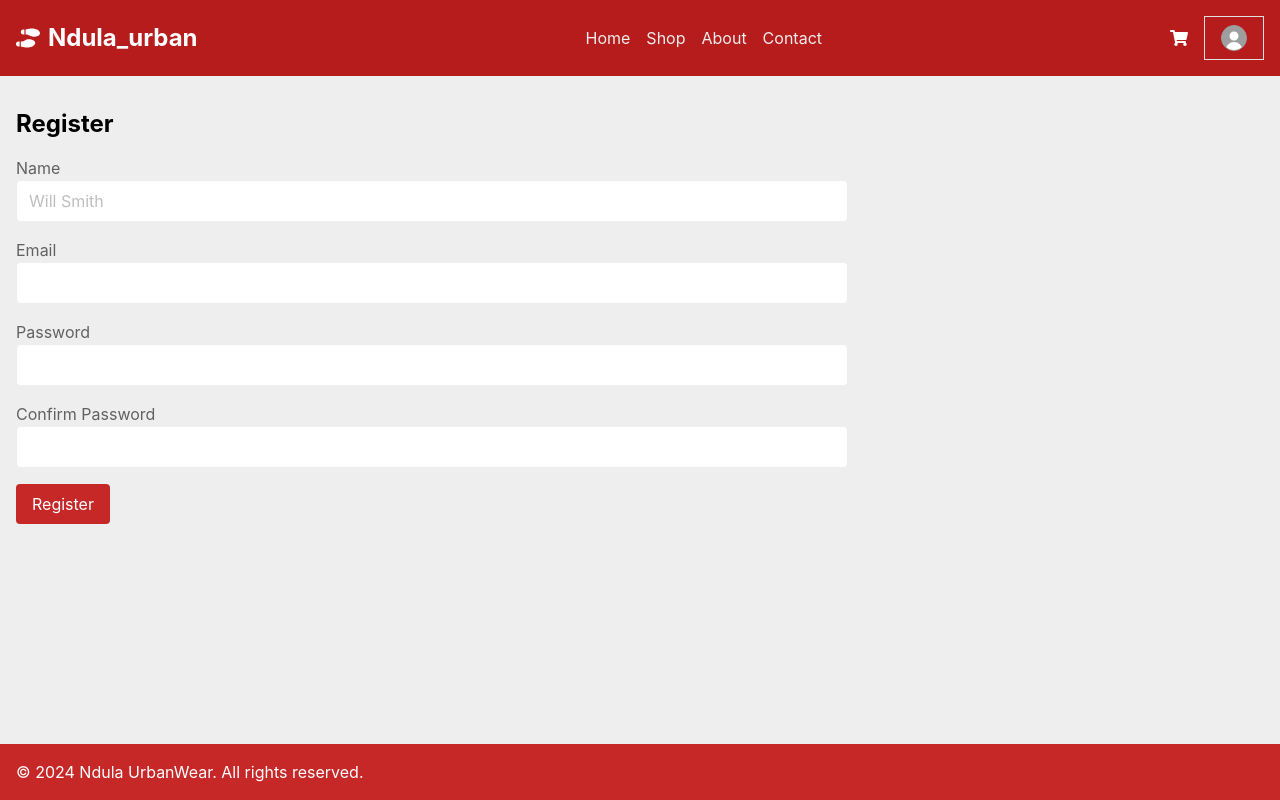
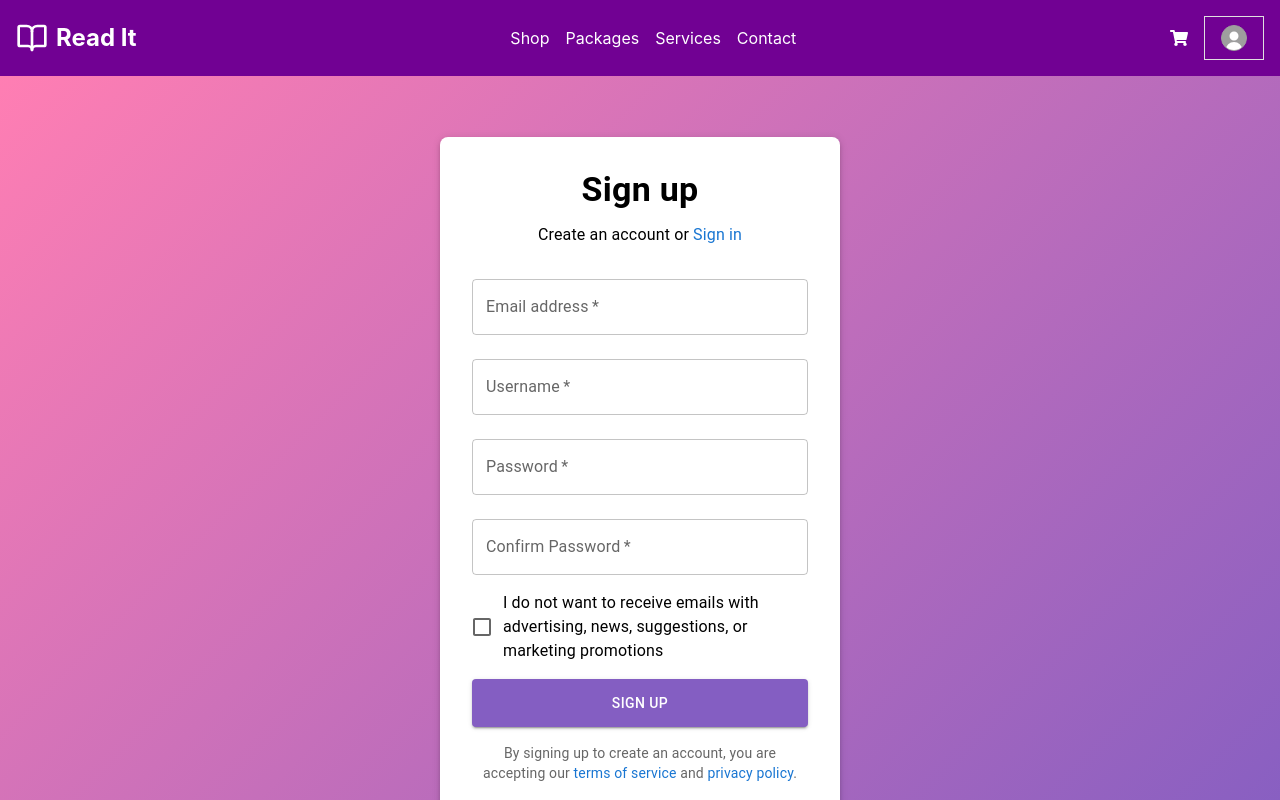
Before and after one commit to ignatiusratemo26/frontend, a React (Create React App) app: page /register in a window 1280 px wide. Shown: the top 800 px of the page. Built offline with nearby package versions, Linux system fonts and the light colour scheme; no server answers.

Commit message:
implemented the search bar on the shop

```diff
--- a/package.json
+++ b/package.json
@@ -1,14 +1,18 @@
 {
-  "name": "my-ecommerce-app",
+  "name": "readit",
   "version": "0.1.0",
   "private": true,
   "dependencies": {
+    "@emotion/react": "^11.13.5",
+    "@emotion/styled": "^11.13.5",
     "@material-tailwind/react": "^2.1.10",
+    "@mui/material": "^6.1.10",
     "@splinetool/react-spline": "^4.0.0",
     "@testing-library/jest-dom": "^5.17.0",
     "@testing-library/react": "^13.4.0",
     "@testing-library/user-event": "^13.5.0",
     "axios": "^1.7.7",
+    "lucide-react": "^0.468.0",
     "react": "^18.3.1",
     "react-dom": "^18.3.1",
     "react-icons": "^5.3.0",
--- a/src/components/Footer.js
+++ b/src/components/Footer.js
@@ -1,8 +1,10 @@
 import React from "react";
 
 const Footer = () => (
-    <footer className="bg-red-800 text-white p-4 mt-auto">
-      <p>&copy; 2024 Ndula UrbanWear. All rights reserved.</p>
-    </footer>
+    <footer className="bg-[#710193] text-white py-8">
+    <div className="container mx-auto px-4 text-center">
+      <p>&copy; 2024 Read It. All rights reserved.</p>
+    </div>
+  </footer>
   );
   export default Footer;
--- a/src/components/Header.js
+++ b/src/components/Header.js
@@ -3,9 +3,9 @@ import { FaShoePrints, FaShoppingCart, FaUser, FaBars, FaTimes } from 'react-ico
 import { Link } from 'react-router-dom';
 import { UserContext } from '../UserContext';
 import { CartContext } from './CartContext';
+import { BookOpen, Gift, MessageCircle, Coffee, ShoppingBag, Heart } from 'lucide-react'
 
-
-const Header = ({ toggleCart }) => {
+const Header = ({ toggleCart, setCurrentPage }) => {
   const [isMenuOpen, setIsMenuOpen] = useState(false);
   const { cartItems } = useContext(CartContext);
   const {user} = useContext(UserContext);
@@ -15,56 +15,26 @@ const Header = ({ toggleCart }) => {
   };
 
   return (
-    <header className="bg-red-900 p-4">
-      <div className="container mx-auto flex justify-between items-center">
-        {/* Logo Section */}
-        <div className="flex items-center text-white">
-          <FaShoePrints className="text-2xl mr-2" />
-          <h1 className="font-bold text-lg md:text-2xl text-white">Ndula_urban</h1>
-        </div>
+     <header className="bg-[#710193] text-white py-4">
+     <div className="container mx-auto px-4 flex justify-between items-center">
+       <div className="flex items-center space-x-2">
+        <Link to="/" className="flex items-center space-x-2">
+         <BookOpen className="h-8 w-8" />
+         <span  className="text-2xl font-bold">Read It</span>
+        </Link>
+       </div>
+       <nav>
+         <ul className="flex space-x-4">
+          <Link to="/shop" className="hover:text-[#ecf0f1]">
+           <li className="hover:text-[#ecf0f1]">Shop</li>
+           </Link>
+           <li><a href="#packages" className="hover:text-[#ecf0f1]">Packages</a></li>
+           <li><a href="#services" className="hover:text-[#ecf0f1]">Services</a></li>
+           <li><a href="#contact" className="hover:text-[#ecf0f1]">Contact</a></li>
+         </ul>
+       </nav>
 
-        {/* Hamburger Menu for Small Screens */}
-        <div className="sm:hidden">
-          <button onClick={toggleMenu} className="icon-button">
-            {isMenuOpen ? <FaTimes className="text-2xl" /> : <FaBars className="text-2xl" />}
-          </button>
-        </div>
 
-        {/* Navigation Links */}
-        <nav
-          className={`${
-            isMenuOpen ? 'block' : 'hidden'
-          } ml-10 absolute top-16 left-0  lg:bg-transparent sm:static sm:flex sm:space-x-4 p-4 sm:p-0 shadow-md sm:shadow-none z-10 bg-red-900`}
-        >
-          <Link
-            to="/"
-            className="nav-link hover:font-bold block sm:inline text-gray-200 lg:bg-transparent "
-            onClick={() => setIsMenuOpen(false)}
-          >
-            Home
-          </Link>
-          <Link
-            to="/shop"
-            className="nav-link hover:font-bold block sm:inline text-gray-200 lg:bg-transparent"
-            onClick={() => setIsMenuOpen(false)}
-          >
-            Shop
-          </Link>
-          <Link
-            to="/about"
-            className="nav-link hover:font-bold block sm:inline text-gray-200 lg:bg-transparent "
-            onClick={() => setIsMenuOpen(false)}
-          >
-            About
-          </Link>
-          <Link
-            to="/contact"
-            className="nav-link hover:font-bold block lg:bg-transparent sm:inline text-gray-200 "
-            onClick={() => setIsMenuOpen(false)}
-          >
-            Contact
-          </Link>
-            </nav>
 
             {/* Cart and User Icons */}
             <div className="flex items-center space-x-4">
@@ -93,8 +63,8 @@ const Header = ({ toggleCart }) => {
             )}
           </Link>
         </div>
-      </div>
-    </header>
+     </div>
+   </header>
   );
 };
 
--- a/src/pages/HomePage.js
+++ b/src/pages/HomePage.js
@@ -1,52 +1,89 @@
-import React from "react";
-import PopularShoes from '../components/PopularShoes.js';
-import runningShoes from '../images/running_shoes.webp';
-import logo1 from '../images/nikeLogo.png';
-import logo2 from '../images/adidasLogo.jpeg';
-import logo3 from '../images/skechersLogo.jpeg';
-import logo4 from '../images/logo4.webp';
-import { Link } from "react-router-dom";
+import React, { useState, useEffect } from "react";
+import { Link, useNavigate } from "react-router-dom";
+import { BookOpen } from "lucide-react";
+import { Button } from "@mui/material";
+import { fetchSubscriptions } from "../Api"; // Import the fetchSubscriptions function
 
 const HomePage = ({ setCurrentPage }) => {
+  const navigate = useNavigate();
+  const [subscriptions, setSubscriptions] = useState([]);
 
+  useEffect(() => {
+    const loadSubscriptions = async () => {
+      try {
+        // Fetch subscription data
+        const data = await fetchSubscriptions();
+        setSubscriptions(data); // Update state with fetched data
+      } catch (error) {
+        console.error("Failed to load subscriptions:", error);
+      }
+    };
+
+    loadSubscriptions();
+  }, []);
+
+  const handleJoinNowClick = () => {
+    navigate("/login");
+  };
 
   return (
     <div className="container mx-auto px-4 py-8 relative overflow-hidden">
-        {/* Existing content */}
-        <div className="flex flex-col md:flex-row items-center mb-12">
-          <div className="md:w-1/2 mb-8 md:mb-0">
-            <h1 className="text-4xl text-black font-bold mb-4 animate-fade-in">Step into Style</h1>
-            <p className="text-xl text-black mb-6 animate-fade-in animation-delay-300">Discover the perfect shoes for every occasion.</p>
-            <button onClick={() => setCurrentPage('shop')} className="shop-now-button animate-bounce">Shop Now</button>
+      {/* Hero Section */}
+      <section className="py-20 text-center">
+        <h1 className="text-5xl font-bold mb-4">Welcome to Read It</h1>
+        <p className="text-xl mb-8">
+          Join our online book club and dive into a world of literary adventures!
+        </p>
+        <Button
+          onClick={handleJoinNowClick}
+          variant="contained"
+          style={{ backgroundColor: "#710193" }}
+          size="large"
+        >
+          Get Started
+        </Button>
+      </section>
+
+      {/* About Section */}
+      <section id="about" className="py-16 bg-white rounded-lg shadow-lg">
+        <div className="container mx-auto px-4">
+          <h2 className="text-3xl font-bold mb-8 text-center">About Read It</h2>
+          <p className="text-lg text-center max-w-3xl mx-auto">
+            Read It is an online book club offering monthly subscriptions with
+            a large selection of books across different genres. We provide a
+            platform for book lovers to connect, discuss, and explore new
+            literary worlds together.
+          </p>
         </div>
-          <div className="md:w-1/2">
-            <img src={runningShoes} alt="Featured Shoe" className="w-full h-auto rounded-lg shadow-lg featured-image animate-float" />
+      </section>
+
+      {/* Packages Section */}
+      <section id="packages" className="py-16">
+        <div className="container mx-auto px-4">
+          <h2 className="text-3xl font-bold mb-8 text-center">Our Packages</h2>
+          <div className="grid md:grid-cols-3 gap-8">
+            {subscriptions.map((pkg, index) => (
+              <div
+                key={index}
+                className="bg-white p-6 rounded-lg shadow-lg"
+              >
+                <h3 className="text-2xl font-bold mb-4">{pkg.name}</h3>
+                <p className="text-xl font-semibold mb-4 text-[#2c3e50]">
+                  Ksh {pkg.price}/month
+                </p>
+                <ul className="space-y-2">
+                  {pkg.features.map((feature, fIndex) => (
+                    <li key={fIndex} className="flex items-start">
+                      <BookOpen className="h-5 w-5 mr-2 text-[#2c3e50] flex-shrink-0" />
+                      <span>{feature}</span>
+                    </li>
+                  ))}
+                </ul>
+              </div>
+            ))}
           </div>
         </div>
-        <div className="mb-12">
-          <PopularShoes />
-        </div>
-        <div className="grid grid-cols-1 md:grid-cols-2 gap-8">
-          <div className="feature-card bg-white p-6 rounded-lg shadow-md animate-slide-in-left">
-            <h2 className="text-2xl text-black font-semibold mb-4">Featured Collection</h2>
-            <p className="mb-4 text-gray-700">Discover our latest arrivals and bestsellers.</p>
-            <Link to="/shop" className="visible-button bg-red-500">Shop Now</Link>
-          </div>
-          <div className="feature-card bg-white p-6 rounded-lg shadow-md animate-slide-in-right">
-            <h2 className="text-2xl font-semibold mb-4 text-black">About Us</h2>
-            <p className="mb-4 text-gray-700">At ShoeShop, we're passionate about providing high-quality footwear for every occasion. Our curated collection features the latest trends and timeless classics to keep you stepping in style.</p>
-            <button onClick={() => setCurrentPage('about')} className="visible-button">Learn More</button>
-          </div>
-        </div>
-        <div className="mt-12 bg-white p-6 rounded-lg animate-fade-in animation-delay-600">
-          <h2 className="text-2xl text-gray-600 font-semibold mb-4 text-center">Our Brands</h2>
-          <div className="flex justify-around items-center">
-            <img src={logo1} alt="Brand 1" className="h-20 animate-pulse" />
-            <img src={logo2} alt="Brand 2" className="h-20 animate-pulse animation-delay-150" />
-            <img src={logo3} alt="Brand 3" className="h-20 animate-pulse animation-delay-300" />
-            <img src={logo4} alt="Brand 4" className="h-20 animate-pulse animation-delay-450" />
-          </div>
-        </div>
+      </section>
     </div>
   );
 };
--- a/src/pages/LoginPage.js
+++ b/src/pages/LoginPage.js
@@ -60,7 +60,7 @@ const LoginPage = () => {
             required
           />
         </div>
-        <button type="submit" className="bg-red-800 text-white px-4 py-2 rounded">
+        <button type="submit" className="bg-[#2c3e50] text-white px-4 py-2 rounded">
           Login
         </button>
           <div className="text-center py-2 text-gray-500">
--- a/src/pages/RegisterPage.js
+++ b/src/pages/RegisterPage.js
@@ -1,13 +1,22 @@
-// FILE: pages/RegisterPage.js
 import React, { useState } from 'react';
 import axios from 'axios';
 import { useNavigate } from 'react-router-dom';
+import {
+  TextField,
+  Button,
+  Checkbox,
+  FormControlLabel,
+  Typography,
+  Box,
+  Link,
+} from '@mui/material';
 
 const RegisterPage = () => {
   const [email, setEmail] = useState('');
   const [name, setName] = useState('');
   const [password, setPassword] = useState('');
   const [confirmPassword, setConfirmPassword] = useState('');
+  const [marketingOptOut, setMarketingOptOut] = useState(false);
   const navigate = useNavigate();
 
   const handleRegister = async (e) => {
@@ -17,7 +26,11 @@ const RegisterPage = () => {
       return;
     }
     try {
-      const response = await axios.post('/api/register', { name ,email,password });
+      const response = await axios.post('/api/register', {
+        name,
+        email,
+        password,
+      });
       console.log('Registration successful:', response);
       navigate('/login');
     } catch (error) {
@@ -26,55 +39,112 @@ const RegisterPage = () => {
   };
 
   return (
-    <div className="container mx-auto px-4 py-8">
-      <h2 className="text-2xl font-bold mb-4">Register</h2>
-      <form onSubmit={handleRegister}>
-        <div className="mb-4">
-          <label className="block text-gray-700">Name</label>
-          <input
-            type="text"
-            placeholder='Will Smith'
-            value={name}
-            onChange={(e) => setName(e.target.value)}
-            className="w-8/12 px-3 py-2 border rounded"
-            required
-          />
-        </div>
-        <div className="mb-4">
-          <label className="block text-gray-700">Email</label>
-          <input
+    <Box
+      sx={{
+        display: 'flex',
+        flexDirection: 'column',
+        alignItems: 'center',
+        justifyContent: 'center',
+        minHeight: '100vh',
+        background: 'linear-gradient(135deg, #ff7eb3, #845ec2)',
+        padding: 2,
+      }}
+    >
+      <Box
+        sx={{
+          width: '100%',
+          maxWidth: 400,
+          backgroundColor: 'white',
+          padding: 4,
+          borderRadius: 2,
+          boxShadow: 3,
+        }}
+      >
+        <Typography variant="h4" align="center" fontWeight="bold" gutterBottom>
+          Sign up
+        </Typography>
+        <Typography align="center" sx={{ mb: 2 }}>
+          Create an account or{' '}
+          <Link href="/login" underline="hover" color="primary">
+            Sign in
+          </Link>
+        </Typography>
+        <form onSubmit={handleRegister}>
+          <TextField
+            label="Email address"
             type="email"
             value={email}
             onChange={(e) => setEmail(e.target.value)}
-            className="w-8/12 px-3 py-2 border rounded"
+            fullWidth
+            margin="normal"
             required
           />
-        </div>
-        <div className="mb-4">
-          <label className="block text-gray-700">Password</label>
-          <input
+          <TextField
+            label="Username"
+            value={name}
+            onChange={(e) => setName(e.target.value)}
+            fullWidth
+            margin="normal"
+            required
+          />
+          <TextField
+            label="Password"
             type="password"
             value={password}
             onChange={(e) => setPassword(e.target.value)}
-            className="w-8/12 px-3 py-2 border rounded"
+            fullWidth
+            margin="normal"
             required
           />
-        </div>
-        <div className="mb-4">
-          <label className="block text-gray-700">Confirm Password</label>
-          <input
+          <TextField
+            label="Confirm Password"
             type="password"
             value={confirmPassword}
             onChange={(e) => setConfirmPassword(e.target.value)}
-            className="w-8/12 px-3 py-2 border rounded"
+            fullWidth
+            margin="normal"
             required
           />
-        </div>
-        <button type="submit" className="bg-red-800 text-white px-4 py-2 rounded">
-          Register
-        </button>
-      </form>
-    </div>
+          <FormControlLabel
+            control={
+              <Checkbox
+                checked={marketingOptOut}
+                onChange={(e) => setMarketingOptOut(e.target.checked)}
+                color="primary"
+              />
+            }
+            label="I do not want to receive emails with advertising, news, suggestions, or marketing promotions"
+            sx={{ mt: 1, mb: 2 }}
+          />
+          <Button
+            type="submit"
+            fullWidth
+            variant="contained"
+            sx={{
+              backgroundColor: '#845ec2',
+              '&:hover': { backgroundColor: '#6d48a8' },
+              py: 1.5,
+            }}
+          >
+            Sign up
+          </Button>
+        </form>
+        <Typography
+          variant="body2"
+          align="center"
+          sx={{ mt: 2, color: 'text.secondary' }}
+        >
+          By signing up to create an account, you are accepting our{' '}
+          <Link href="#" underline="hover">
+            terms of service
+          </Link>{' '}
+          and{' '}
+          <Link href="#" underline="hover">
+            privacy policy
+          </Link>.
+        </Typography>
+      </Box>
+    </Box>
   );
 };
 
--- a/src/pages/ShopPage.js
+++ b/src/pages/ShopPage.js
@@ -1,28 +1,40 @@
-import React, {useState} from "react";
+import React, { useState } from "react";
 import ProductGrid from "../components/ProductGrid";
 
 const ShopPage = ({ products, addToCart }) => {
   const [category, setCategory] = useState('all');
+  const [searchQuery, setSearchQuery] = useState('');
+  const genres = ['All', 'Dystopian', 'Mystery', 'Classic Literature', 'Fantasy', 'Romance', 'Sci-Fi', 'Biography', 'Non-Fiction', 'Philosophy', 'Science Fiction'];
 
-    const filteredProducts = category === 'all'
-      ? products
-      : products.filter(product => product.category === category);
+  const filteredProducts = products.filter(product => {
+    const matchesCategory = category === 'all' || product.category.toLowerCase() === category;
+    const matchesSearch = product.name.toLowerCase().includes(searchQuery.toLowerCase());
+    return matchesCategory && matchesSearch;
+  });
 
   return (
     <div className="shop-page-container">
       <h1 className="text-4xl text-black font-bold text-center mb-8 mt-16">Shop Our Collection</h1>
       <div className="mb-8 flex justify-center">
-          <div className="filter-container bg-red-500">
-            <label className="mr-2">Filter by:</label>
+        <div className="filter-container bg-purple-200 text-gray p-2 rounded-lg shadow-md flex items-center">
+          <input
+            type="text"
+            placeholder="Search..."
+            value={searchQuery}
+            onChange={(e) => setSearchQuery(e.target.value)}
+            className="search-input p-2 border rounded mr-4"
+          />
+          <label className="mr-2 font-medium">Filter by:</label>
           <select
             value={category}
             onChange={(e) => setCategory(e.target.value)}
-              className="filter-select"
+            className="filter-select p-2 border rounded"
           >
-              <option value="all">All</option>
-              <option value="shoes">Shoes</option>
-              <option value="slides">Slides</option>
-              <option value="boots">Boots</option>
+            {genres.map((genre, index) => (
+              <option key={index} value={genre.toLowerCase()}>
+                {genre}
+              </option>
+            ))}
           </select>
         </div>
       </div>
@@ -30,4 +42,5 @@ const ShopPage = ({ products, addToCart }) => {
     </div>
   );
 };
+
 export default ShopPage;
```
Also changed, not shown: src/Api.js (+10 -0 lines), src/App.js (+15 -0 lines), src/components/Cart.js (+56 -26 lines), src/components/ProductCard.js (+53 -15 lines), 2 other files (tests, documents, lock files or other folders). Lines whose indentation alone changed are shown as unchanged.
